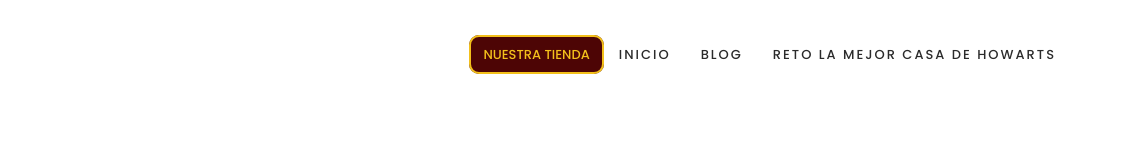
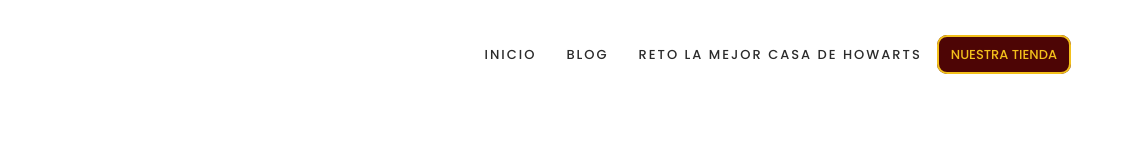
Before and after one commit to osvaldocams/clubpotter-clone, a plain HTML site: page index.html in a window 1280 px wide. Shown: the full height of the page, 144-1280 px from the left. Drawn offline with Linux system fonts and the light colour scheme.

Commit message:
se arregla acomodo de los li del nav

```diff
--- a/css/main.css
+++ b/css/main.css
@@ -29,10 +29,17 @@ a{
     margin: 0 auto;
 }
 .nav-elements{
-    display: flex;
+    display: grid;
+    grid-template-rows:(1fr);
     list-style: none;
     text-transform: uppercase;
     align-items: center;
+}
+.nav-elements li{
+    grid-row: 1;
+}
+.nav-elements li:nth-of-type(1){
+    grid-column: 4;
 }
 .nav-e{
     margin: 15px;
@@ -81,6 +88,7 @@ a{
         margin-left: 15px;
     }
     .nav-elements{
+        display: flex;
         flex-direction: column;
         position: fixed;
         left: 0;
@@ -92,11 +100,12 @@ a{
         align-items: flex-start;
         background-color: #fff;
         overflow-y: auto;
-        border-right: 1px solid var(--negro-texto);
+        border-right: 0.5px solid grey;
         opacity: 0;
         pointer-events: none;
         transition: opacity 0.3s;
     }
+
     .nav-e{
         margin: 0;
         margin-right: 40px;
```
